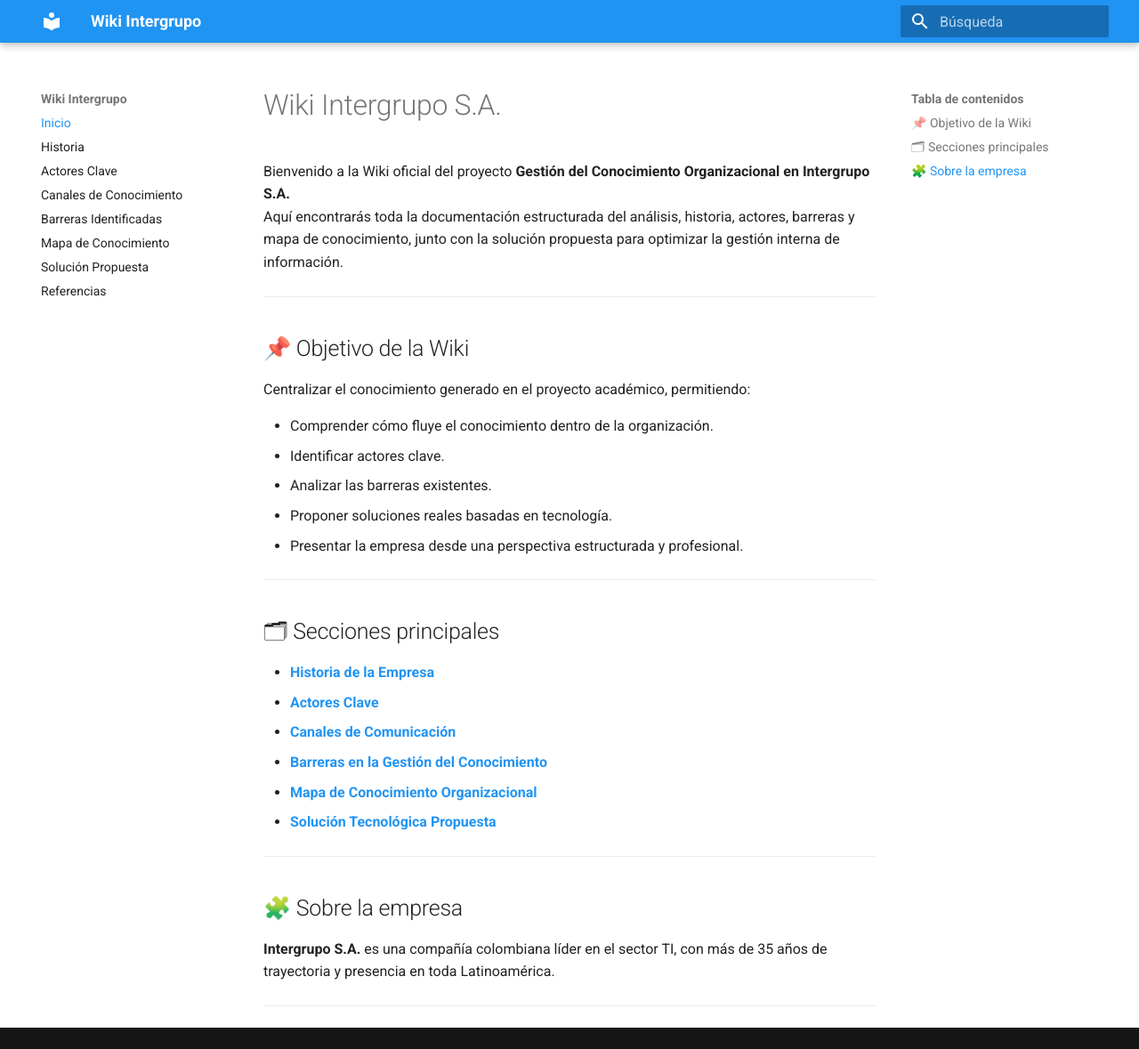
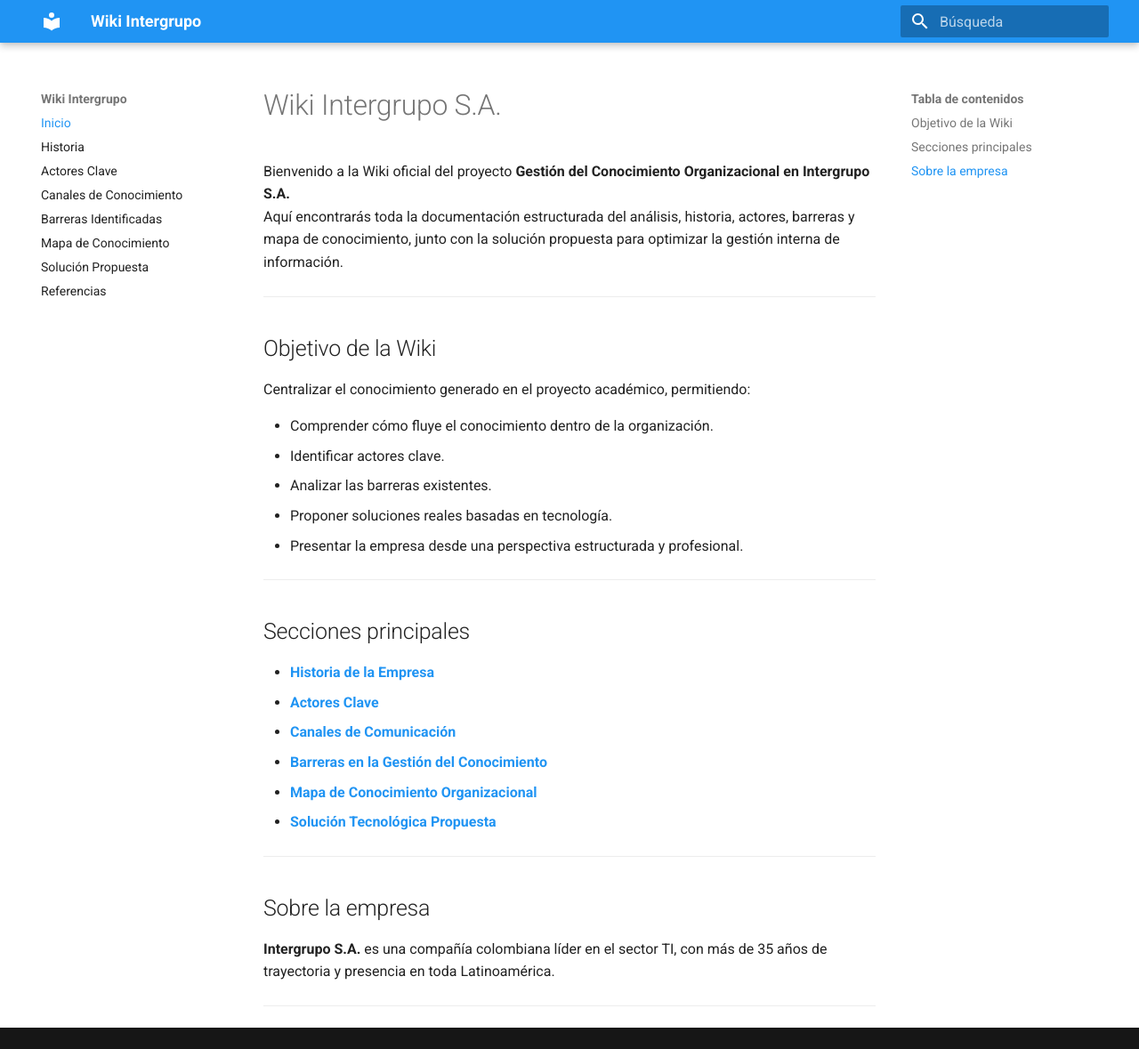
Before and after one commit to danielsmuncac-lgtm/wiki-intergrupo, an MkDocs documentation site: the page built from docs/index.md, in a window 1280 px wide and 1179 px high. Shown: the whole window at 89% size. Built offline with MkDocs 1.6.1 and Material for MkDocs 9.7.7, drawn with Linux system fonts in a browser that asks for light colours.

```diff
--- a/docs/index.md
+++ b/docs/index.md
@@ -5,7 +5,7 @@ Aquí encontrarás toda la documentación estructurada del análisis, historia,
 
 ---
 
-## 📌 Objetivo de la Wiki
+##  Objetivo de la Wiki
 
 Centralizar el conocimiento generado en el proyecto académico, permitiendo:
 
@@ -17,7 +17,7 @@ Centralizar el conocimiento generado en el proyecto académico, permitiendo:
 
 ---
 
-## 🗂 Secciones principales
+##  Secciones principales
 
 - [**Historia de la Empresa**](historia.md)
 - [**Actores Clave**](actores.md)
@@ -28,7 +28,7 @@ Centralizar el conocimiento generado en el proyecto académico, permitiendo:
 
 ---
 
-## 🧩 Sobre la empresa
+##  Sobre la empresa
 
 **Intergrupo S.A.** es una compañía colombiana líder en el sector TI, con más de 35 años de trayectoria y presencia en toda Latinoamérica.
 
```
